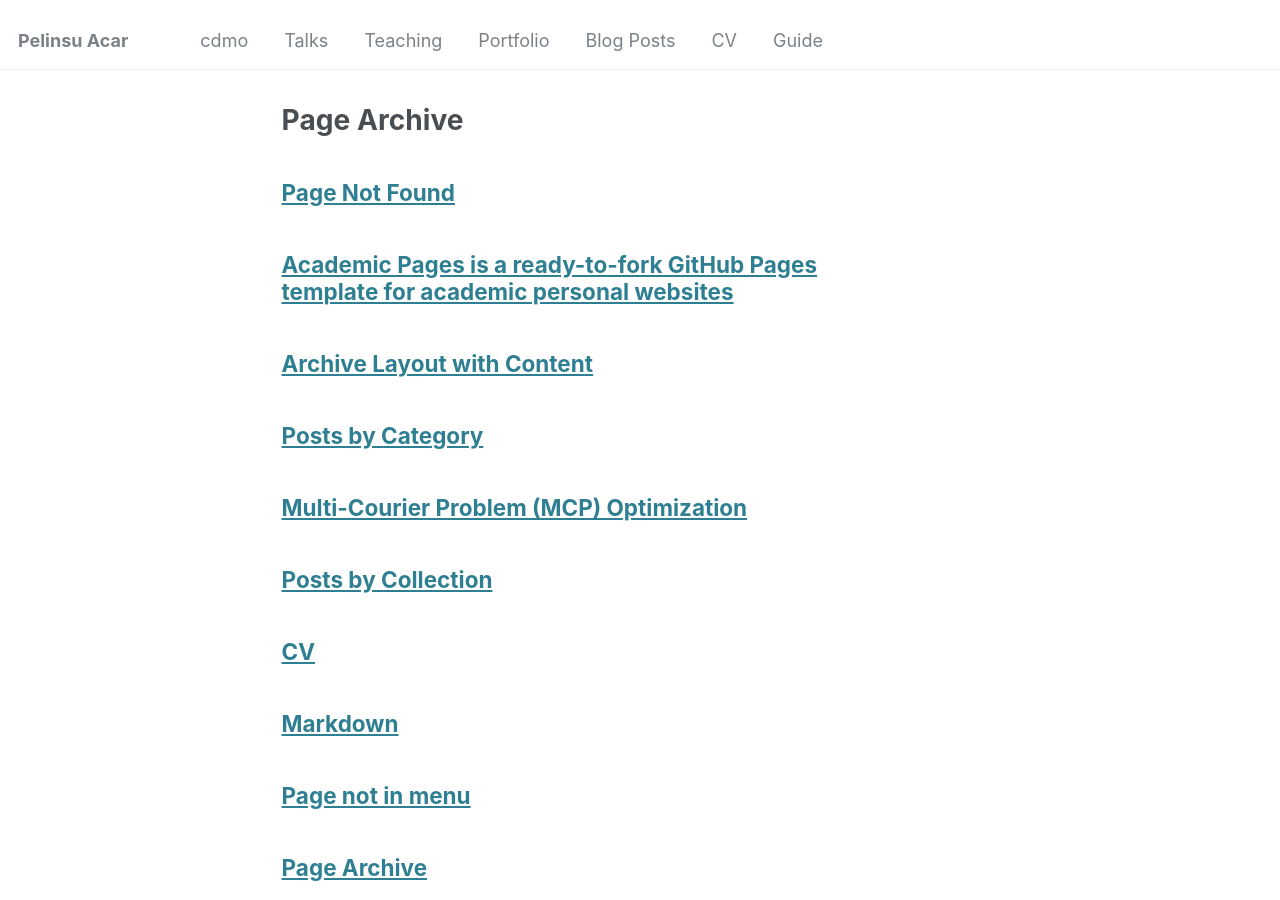
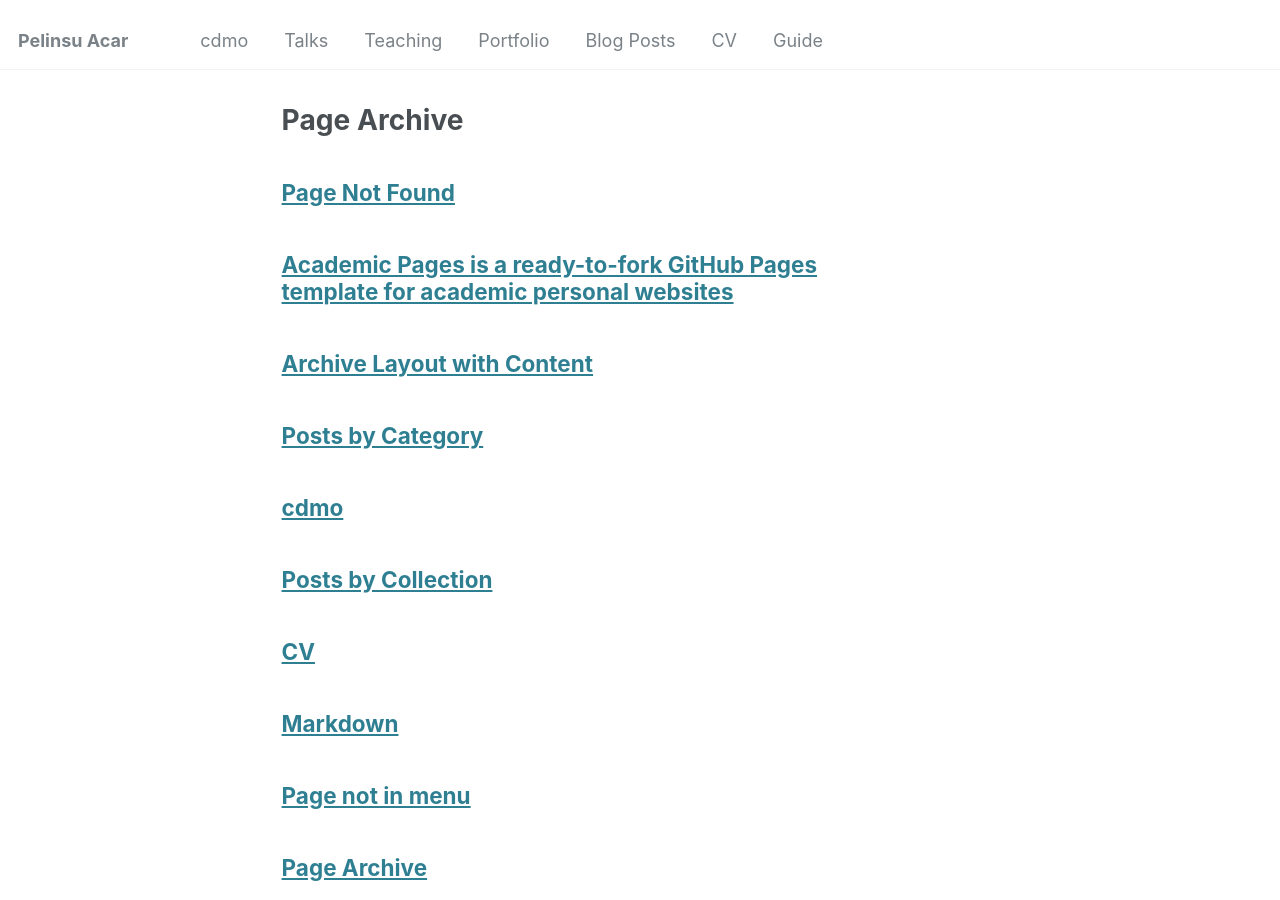
Before and after one commit to pelinsuacar/pelinsuacar.github.io, a Jekyll site: the page built from _pages/page-archive.html, in a window 1280 px wide and 900 px high. Built offline with Jekyll 4.4.1, drawn with Linux system fonts in a browser that asks for light colours.

Commit message:
Update cdmo.md

```diff
--- a/_pages/cdmo.md
+++ b/_pages/cdmo.md
@@ -1,6 +1,8 @@
 ---
-layout: default
-title: Multi-Courier Problem (MCP) Optimization
+layout: archive
+title: "cdmo"
+permalink: /cdmo/
+author_profile: true
 ---
 
 # Multi-Courier Problem (MCP) Optimization
```
